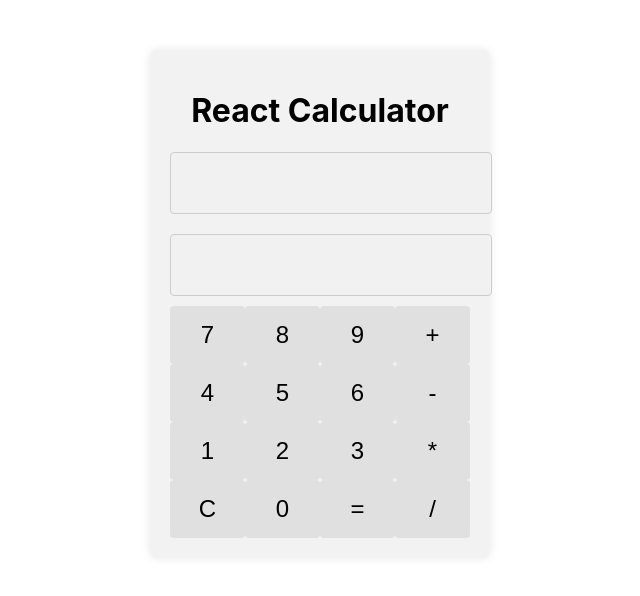
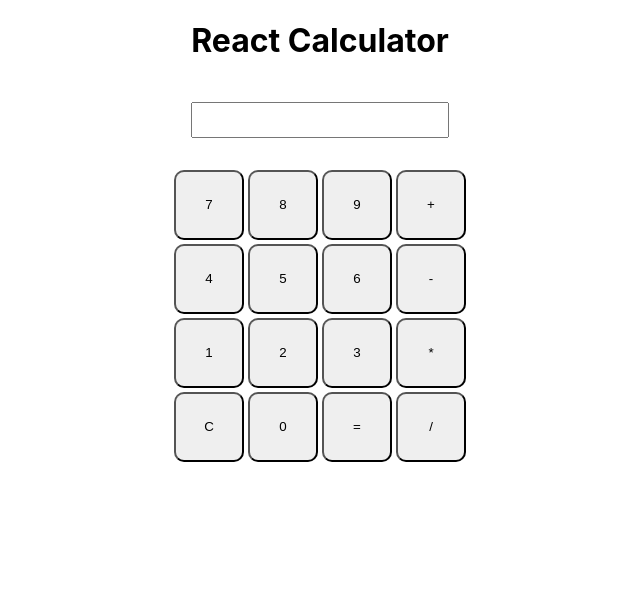
Before and after one commit to Rahul-7368/Calculator, a React (Create React App) app: page / in a window 1280 px wide. Shown: the top 596 px of the page, without its empty margins (320-960 px from the left). Built offline with nearby package versions, Linux system fonts and the light colour scheme.

Commit message:
final commit

```diff
--- a/src/App.css
+++ b/src/App.css
@@ -1,4 +1,4 @@
-/* App.css */
+/* App.css
 
 .calculator {
   width: 300px;
@@ -52,4 +52,29 @@ h1{
   display: flex;
   justify-content: center;
   align-items: center;
+} */
+
+*{
+  text-align: center;
 }
+.container{
+  margin: 10px 100px;
+}
+button{
+  margin: 2px;
+  width: 70px;
+  height: 70px;
+  border-radius: 10px;
+}
+.btn-container{
+  width: 300px;
+  margin: auto;
+}
+input{
+  margin: 20px;
+  width: 250px;
+  height: 30px;
+}
+.result{
+  margin: 10px auto;
+}
--- a/src/App.js
+++ b/src/App.js
@@ -1,80 +1,134 @@
-// App.js
+// // App.js
 
-import React, { useState } from 'react';
-import './App.css';
+// import React, { useState } from 'react';
+// import './App.css';
 
-const App = () => {
-  const [expression, setExpression] = useState('');
-  const [result, setResult] = useState('');
+// const App = () => {
+//   const [expression, setExpression] = useState('');
+//   const [result, setResult] = useState(null);
 
-  const handleClick = (value) => {
-    if (value === '=') {
-      evaluateExpression();
-    } else if (value === 'C') {
-      clearInput();
-    } else {
-      setExpression(prevExpression => prevExpression + value);
-      setResult('');
-    }
-  };
+//   const handleClick = (value) => {
+//     if (value === '=') {
+//       evaluateExpression();
+//     } else if (value === 'C') {
+//       clearInput();
+//     } else {
+//       setExpression(prevExpression => prevExpression + value);
+//       setResult('');
+//     }
+//   };
 
-  const evaluateExpression = () => {
-    try {
-      const evalResult = eval(expression);
-      setResult(evalResult.toString());
-    } catch (error) {
-      setResult('Error');
-    }
-  };
+//   const evaluateExpression = () => {
+//     try {
+//       const evalResult = eval(expression);
+//       setResult(evalResult.toString());
+//     } catch (error) {
+//       setResult('Error');
+//     }
+//   };
 
 
 
-  const clearInput = () => {
-    setExpression('');
-    setResult('');
-  };
+//   const clearInput = () => {
+//     setExpression('');
+//     setResult(null);
+//   };
+
+//   return (
+//     <div className="calculator">
+//       <h1>React Calculator</h1>
+//       <input type="text" className="calculator-screen" value={expression} disabled />
+//       <div className="calculator-result">
+//         <input type="text" className="result-screen" value={result} disabled />
+//       </div>
+//       {/* <div className="calculator-keys"> */}
+//         <div className="calculator-row">
+//           <button onClick={() => handleClick('7')}>7</button>
+//           <button onClick={() => handleClick('8')}>8</button>
+//           <button onClick={() => handleClick('9')}>9</button>
+//           <button onClick={() => handleClick('+')}>+</button>
+
+
+//           <button onClick={() => handleClick('4')}>4</button>
+//           <button onClick={() => handleClick('5')}>5</button>
+//           <button onClick={() => handleClick('6')}>6</button>
+//           <button onClick={() => handleClick('-')}>-</button>
+
+
+//           <button onClick={() => handleClick('1')}>1</button>
+//           <button onClick={() => handleClick('2')}>2</button>
+//           <button onClick={() => handleClick('3')}>3</button>
+//           <button onClick={() => handleClick('*')}>*</button>
+
+
+//           <button onClick={() => handleClick('C')}>C</button>
+//           <button onClick={() => handleClick('0')}>0</button>
+//           <button onClick={() => handleClick('=')}>=</button>
+//           <button onClick={() => handleClick('/')}>/</button>
+//         </div>
+//         {/* <div className="calculator-row">
+//           <button onClick={() => handleClick('C')}>C</button>
+//         </div> */}
+//       {/* </div> */}
+//       {/* <div className="calculator-result">
+//         <input type="text" className="result-screen" value={result} disabled />
+//       </div> */}
+//     </div>
+//   );
+// };
+
+// export default App;
+
+import './App.css';
+import { useState } from 'react';
+
+function App() {
+
+  const [inputValue, setInputValue] = useState("");
+  const [result, setResult] = useState(null);
+
+  const handleClick = (e) => {
+    setInputValue((prevValue)=> `${prevValue}${e.target.innerText}`);
+  }
+  const evaluate = (e) => {
+    if(inputValue === "") setResult('Error');
+    else{
+      const res = eval(inputValue);
+      setResult(res);
+    }
+  }
+
+  const handleClear = (e) => {
+    setInputValue('');
+    setResult(null);
+  }
+
 
   return (
-    <div className="calculator">
+    <div className='container'>
       <h1>React Calculator</h1>
-      <input type="text" className="calculator-screen" value={expression} disabled />
-      <div className="calculator-result">
-        <input type="text" className="result-screen" value={result} disabled />
-      </div>
-      <div className="calculator-keys">
-        <div className="calculator-row">
-          <button onClick={() => handleClick('7')}>7</button>
-          <button onClick={() => handleClick('8')}>8</button>
-          <button onClick={() => handleClick('9')}>9</button>
-          <button onClick={() => handleClick('+')}>+</button>
-        </div>
-        <div className="calculator-row">
-          <button onClick={() => handleClick('4')}>4</button>
-          <button onClick={() => handleClick('5')}>5</button>
-          <button onClick={() => handleClick('6')}>6</button>
-          <button onClick={() => handleClick('-')}>-</button>
-        </div>
-        <div className="calculator-row">
-          <button onClick={() => handleClick('1')}>1</button>
-          <button onClick={() => handleClick('2')}>2</button>
-          <button onClick={() => handleClick('3')}>3</button>
-          <button onClick={() => handleClick('*')}>*</button>
-        </div>
-        <div className="calculator-row">
-          <button onClick={() => handleClick('C')}>C</button>
-          <button onClick={() => handleClick('0')}>0</button>
-          <button onClick={() => handleClick('=')}>=</button>
-          <button onClick={() => handleClick('/')}>/</button>
-        </div>
-        {/* <div className="calculator-row">
-          <button onClick={() => handleClick('C')}>C</button>
-        </div> */}
-      </div>
-      {/* <div className="calculator-result">
-        <input type="text" className="result-screen" value={result} disabled />
-      </div> */}
+      <input type="text" className="form-control" placeholder="" value={inputValue} readOnly/>
+      <div className='result'>{result}</div>
+      <div className='btn-container'>
+        <button onClick={handleClick}>7</button>
+        <button onClick={handleClick}>8</button>
+        <button onClick={handleClick}>9</button>
+        <button onClick={handleClick}>+</button>
+        <button onClick={handleClick}>4</button>
+        <button onClick={handleClick}>5</button>
+        <button onClick={handleClick}>6</button>
+        <button onClick={handleClick}>-</button>
+        <button onClick={handleClick}>1</button>
+        <button onClick={handleClick}>2</button>
+        <button onClick={handleClick}>3</button>
+        <button onClick={handleClick}>*</button>
+        <button onClick={handleClear}>C</button>
+        <button onClick={handleClick}>0</button>
+        <button onClick={evaluate}>=</button>
+        <button onClick={handleClick}>/</button>
+    </div>
     </div>
   );
-};
+}
 
 export default App;
```
